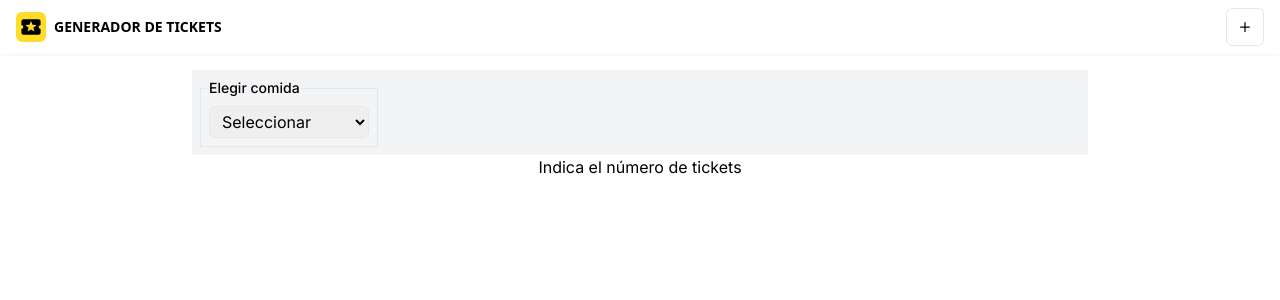
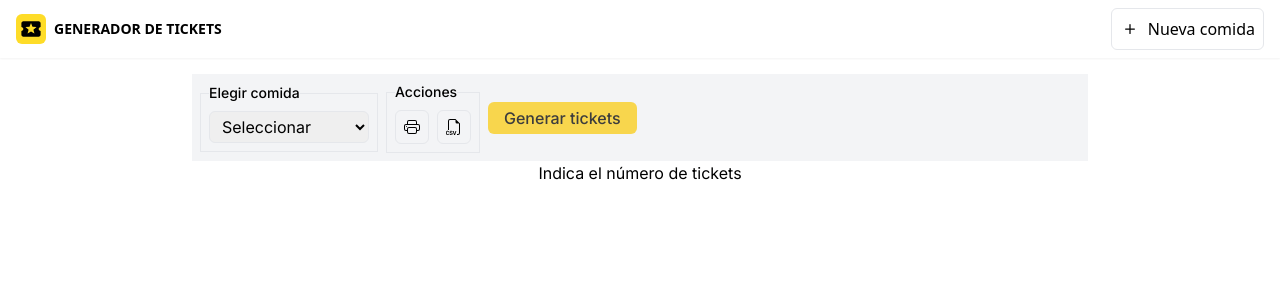
Before and after one commit to manusaavedra/genticket, a Next.js app: page / in a window 1280 px wide. Shown: the top 300 px of the page. Built offline with nearby package versions, Linux system fonts and the light colour scheme.

Commit message:
Refactor

```diff
--- a/components/ListTickets.jsx
+++ b/components/ListTickets.jsx
@@ -4,21 +4,26 @@ import { convertToCurrency, dateformat } from "@/utils"
 import Modal from "./Modal"
 import FormNewModel, { FORM_MODE } from "./FormNewModel"
 import { BsFiletypeCsv, BsPencil, BsPrinter, BsTrash } from "react-icons/bs"
-import { useCallback, useRef } from "react"
+import { useRef, useState } from "react"
 import Barcode from "react-barcode"
 import Swal from "sweetalert2"
 
 export default function ListTickets() {
     const { foods, currentFood, addCurrent, remove } = useFood()
     const selectedFood = useInput('')
-    const cantTickets = useInput(0)
+    const cantTickets = useRef()
+    const startIndex = useRef()
     const modalFormEditRef = useRef()
     const ticketPerPage = 12
     const prefixNumberTicket = "T"
+    const [tickets, setTickets] = useState([])
 
-    const tickets = useCallback(() => {
-        return Array.from({ length: cantTickets.value })
-    }, [cantTickets.value])
+    const handleGenerateTickets = () => {
+        const newTickets = Array.from({ length: cantTickets.current.value }, (_, index) => {
+            return (parseInt(startIndex.current.value) || 1) + index;
+        })
+        setTickets(newTickets)
+    }
 
     const handleAfterSaving = () => {
         modalFormEditRef.current.close()
@@ -33,7 +38,7 @@ export default function ListTickets() {
         })
 
         if (confirm.isConfirmed) {
-            cantTickets.setValue(0)
+            cantTickets.current.value = 0
             selectedFood.setValue('')
             remove(id)
         }
@@ -44,7 +49,7 @@ export default function ListTickets() {
         selectedFood.handleChange(e)
 
         if (id === '') {
-            cantTickets.setValue(0)
+            cantTickets.current.value = 0
             addCurrent(null)
         }
 
@@ -54,7 +59,7 @@ export default function ListTickets() {
     }
 
     const handleBuildCsvTemplate = () => {
-        if (tickets().length === 0) {
+        if (tickets.length === 0) {
             return false
         }
 
@@ -67,25 +72,26 @@ export default function ListTickets() {
             "Fecha",
             "Precio",
             "Estado de pago",
-            "Método de pago"
+            "Método de pago",
+            "Entregado"
         ].join(',')
 
-        const csvData = tickets().map((_, index) => Object.values(
-            {
-                ticket: prefixNumberTicket + String((index + 1)).padStart(4, "0"),
-                names: '',
+        const csvData = tickets
+            .map((index) => {
+                return [
+                    prefixNumberTicket + String(index).padStart(4, "0"),
+                    "",
                     title,
                     date,
                     price,
-                paid: 'No',
-                paymentMethod: ''
-            }
-        ).join(','))
+                    "FALSE",
+                    "",
+                    "FALSE"
+                ].join(',')
+            })
 
         const csv = `${csvHeaders}\n${csvData.join('\n')}`;
-
         const blob = new Blob([csv], { type: 'text/csv' });
-
         const blobUrl = URL.createObjectURL(blob);
 
         const a = document.createElement('a');
@@ -108,7 +114,7 @@ export default function ListTickets() {
                         {
                             foods?.map((food) => (
                                 <option key={food.id} value={food.id}>
-                                    {food.title}
+                                    {food.title} - {dateformat(food.date)}
                                 </option>
                             ))
                         }
@@ -123,7 +129,7 @@ export default function ListTickets() {
                                         data={currentFood}
                                     />
                                 </Modal>
-                                <button onClick={() => handleRemoveFood(currentFood.id)} className="border p-2">
+                                <button onClick={() => handleRemoveFood(currentFood.id)} className="border border-red-400 text-red-400 p-2">
                                     <BsTrash />
                                 </button>
                             </div>
@@ -132,14 +138,19 @@ export default function ListTickets() {
                 </fieldset>
                 {
                     currentFood && (
-                        <fieldset className="border p-2">
+                        <fieldset className="flex items-center gap-2 border p-2">
                             <legend className="text-sm font-medium">Nº tickets</legend>
-                            <input className="w-40" min={0} max={500} value={cantTickets.value} onChange={cantTickets.handleChange} type="number" name='number' />
+                            <div className="flex items-center gap-1">
+                                <label className="text-xs">núm.</label>
+                                <input ref={cantTickets} className="w-30" min={1} max={500} defaultValue={0} type="number" name='number' />
+                            </div>
+                            <div className="flex items-center gap-1">
+                                <label className="text-xs">desde.</label>
+                                <input ref={startIndex} className="w-30" min={1} max={499} defaultValue={1} type="number" name='startIndex' />
+                            </div>
                         </fieldset>
                     )
                 }
-                {
-                    cantTickets.value > 0 && (
                 <fieldset className="flex gap-2 border p-2">
                     <legend className="text-sm font-medium">Acciones</legend>
                     <button title="Imprimir" onClick={() => window.print()} className="border p-2">
@@ -149,27 +160,31 @@ export default function ListTickets() {
                         <BsFiletypeCsv />
                     </button>
                 </fieldset>
-                    )
-                }
+                <div>
+                    <button disabled={!currentFood} onClick={handleGenerateTickets} className="bg-yellow-400 disabled:opacity-75">
+                        Generar tickets
+                    </button>
+                </div>
             </div>
             <div className="max-w-4xl mx-auto overflow-x-auto flex flex-wrap">
                 {
-                    tickets().length === 0 &&
+                    tickets.length === 0 &&
                     <p className="mx-auto">
                         Indica el número de tickets
                     </p>
                 }
                 {
-                    tickets().map((_, index) => {
-                        const isBreakPage = (index + 1) % ticketPerPage === 0
-                        const numberTicket = prefixNumberTicket + String((index + 1)).padStart(4, "0")
+                    tickets
+                        .map((index) => {
+                            const isBreakPage = (index) % ticketPerPage === 0
+                            const numberTicket = prefixNumberTicket + String(index).padStart(4, "0")
 
                             return (
                                 <div key={index} className={`${isBreakPage ? 'jumpPrinter' : ''} min-w-[10cm] p-2 flex items-center justify-between overflow-hidden border border-gray-200 border-dotted w-1/2 h-[4cm]`}>
-                                <div className="w-28 flex flex-col justify-center items-center">
-                                    <picture className="w-28 h-28 flex items-center justify-center overflow-hidden">
+                                    <div className="w-24 flex flex-col justify-center items-center">
+                                        <picture className="w-24 h-24 flex items-center justify-center overflow-hidden">
                                             <img
-                                            className="block h-full"
+                                                className={`block rounded-md h-full ${!currentFood.image ? 'saturate-0' : ''}`}
                                                 src={currentFood.image || '/next.svg'}
                                                 alt=""
                                             />
@@ -195,12 +210,12 @@ export default function ListTickets() {
                                             </p>
                                         </div>
                                     </div>
-                                <div className="w-[70px] flex justify-center items-center gap-0 border-l-2 border-dotted">
-                                    <div className="h-5 bg-yellow-400 px-1 text-sm font-medium rounded-sm rotate-[-90deg]">
+                                    <div className="w-[80px] h-16 flex justify-center items-center border-l-2 border-dotted">
+                                        <div className="h-5 bg-gray-700 ml-[10px] text-white border px-1 text-sm font-medium rounded-sm rotate-[-90deg]">
                                             {convertToCurrency(parseFloat(currentFood.price))}
                                         </div>
                                         <div className="font-medium ml-[-30px] rounded-sm flex justify-center rotate-[-90deg]">
-                                        <Barcode textMargin={0} fontSize={14} height={15} margin={5} width={1} value={numberTicket} />
+                                            <Barcode textMargin={0} fontSize={14} height={15} margin={0} width={1} value={numberTicket} />
                                         </div>
                                     </div>
                                 </div>
--- a/pages/index.js
+++ b/pages/index.js
@@ -45,9 +45,14 @@ export default function Home() {
                         <picture>
                             <img className='rounded-md' src="/next.svg" width={30} alt="logo" />
                         </picture>
-                        <h4 className='font-semibold text-sm uppercase'>Generador de tickets</h4>
+                        <h4 className='hidden sm:block font-semibold text-sm uppercase'>Generador de tickets</h4>
                     </div>
-                    <Modal className="p-2 border" ref={modalRef} text={<BsPlus size={20} />}>
+                    <Modal className="p-2 border" ref={modalRef} text={
+                        <div className='flex items-center gap-2'>
+                            <BsPlus size={20} />
+                            Nueva comida
+                        </div>
+                    }>
                         <FormNewModel onAfterSubmit={handleCloseModal} />
                     </Modal>
                 </header>
```
Lines whose indentation alone changed are shown as unchanged.
